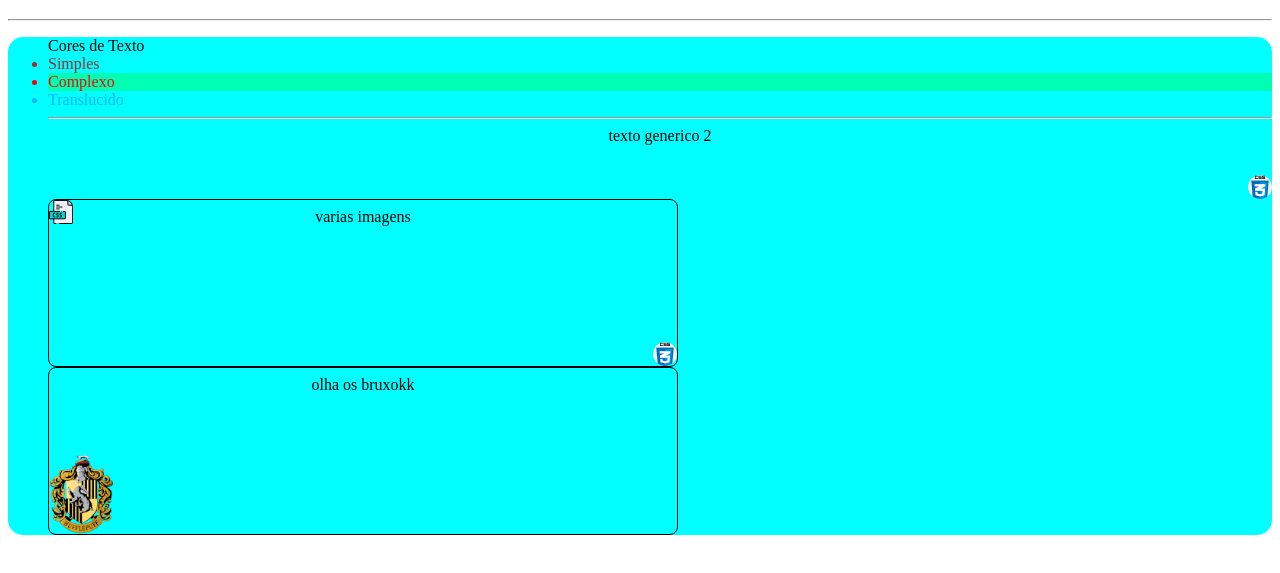
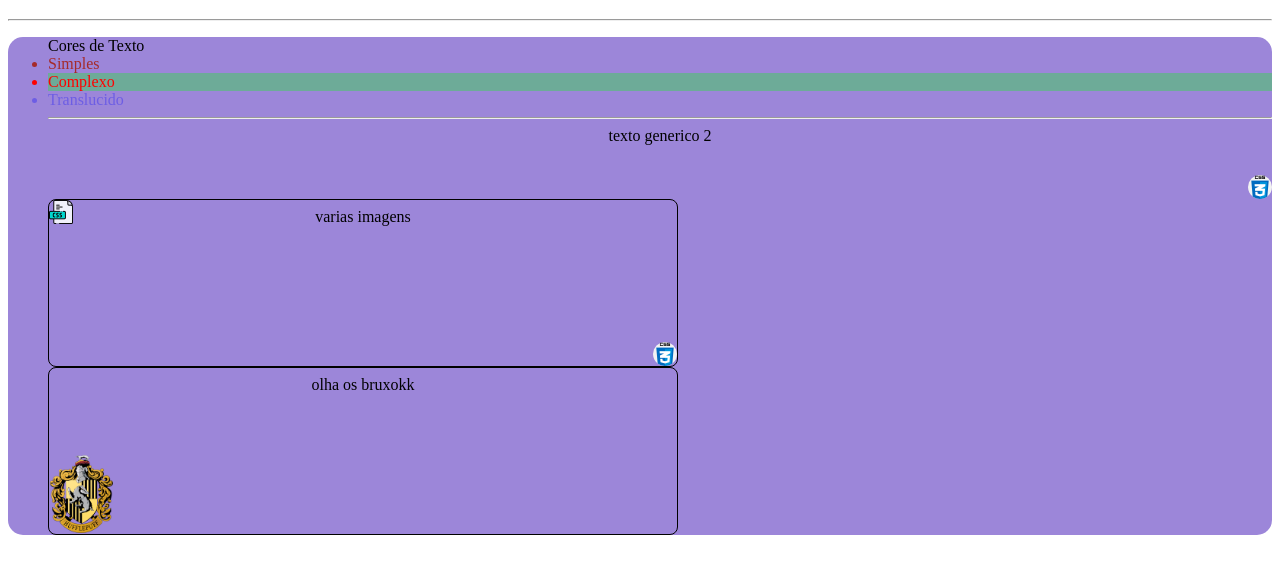
Before and after one commit to deschamps20/deschamps20.github.io, a plain HTML site: page pages/cor-fundo.html in a window 1280 px wide. Shown: the part 61-634 px from the top of the page. Drawn offline with Linux system fonts and the light colour scheme.

Commit message:
commit 2

```diff
--- a/css/cor_back.css
+++ b/css/cor_back.css
@@ -9,7 +9,7 @@
 }
 
 .back-simples{
-    background-color: #00ffff;
+    background-color: #9C86D9;
     border-radius: 15px;
 }
 
```
